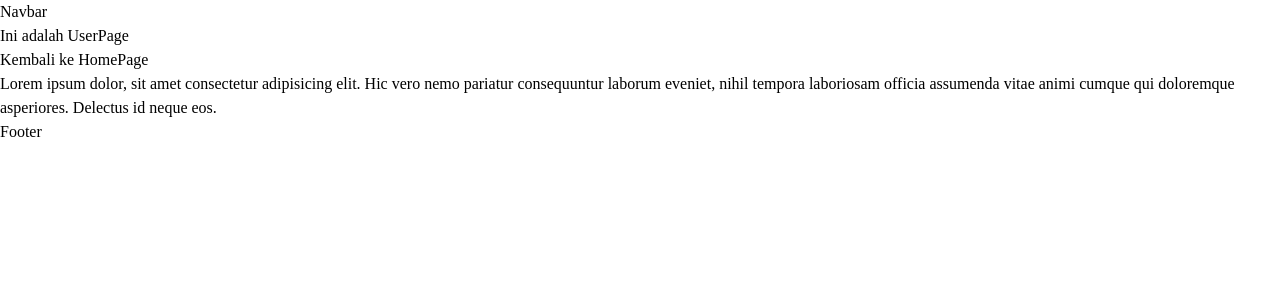
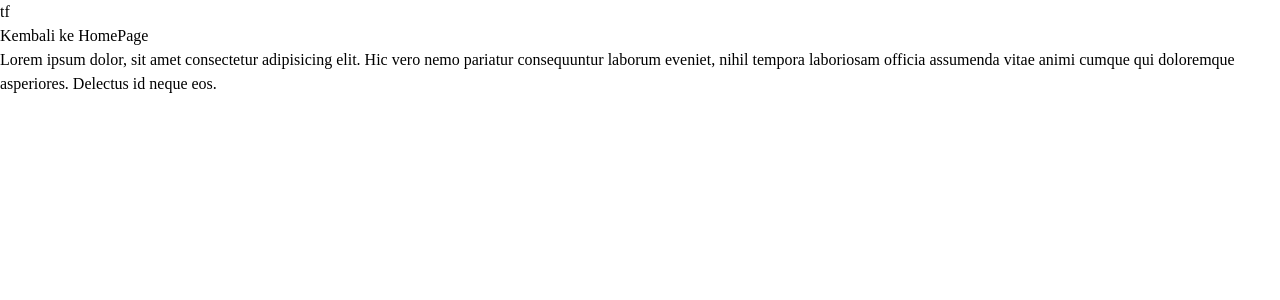
Before and after one commit to project-hexa/pasjajan, a Next.js app in the folder apps/web/: page /dashboard in a window 1280 px wide. Shown: the top 300 px of the page. Built offline with nearby package versions, Linux system fonts and the light colour scheme.

Commit message:
refactor(web): change layout and folder structure

```diff
--- a/apps/web/app/(admin)/dashboard/page.tsx
+++ b/apps/web/app/(admin)/dashboard/page.tsx
@@ -1,12 +1,12 @@
-import { Button } from "@workspace/ui/components/button";
-import Link from "next/link";
+import { Button } from '@workspace/ui/components/button'
+import Link from 'next/link'
 
 export default function DashboardPage() {
   return (
-    <div className="border">
-      <h1>Ini adalah UserPage</h1>
+    <div className="border w-full">
+      <h1>tf</h1>
       <Link href="/">
-        <Button variant={"outline"}>Kembali ke HomePage</Button>
+        <Button variant={'outline'}>Kembali ke HomePage</Button>
       </Link>
       <p>
         Lorem ipsum dolor, sit amet consectetur adipisicing elit. Hic vero nemo
@@ -15,5 +15,5 @@ export default function DashboardPage() {
         neque eos.
       </p>
     </div>
-  );
+  )
 }
--- /dev/null
+++ b/apps/web/app/(admin)/layout.tsx
@@ -0,0 +1,5 @@
+import { ReactElement } from 'react'
+
+export default function AdminLayout({ children }: { children: ReactElement }) {
+  return <main>{children}</main>
+}
--- a/apps/web/app/layout.tsx
+++ b/apps/web/app/layout.tsx
@@ -1,34 +1,26 @@
-import { Footer } from "@/components/footer";
-import { Navbar } from "@/components/navigation-bar";
-import { ThemeProviders } from "@/components/theme-providers";
-import "@workspace/ui/globals.css";
-import { Poppins } from "next/font/google";
+import { ThemeProviders } from '@/components/theme-providers'
+import '@workspace/ui/globals.css'
+import { Poppins } from 'next/font/google'
 
 const fontSans = Poppins({
-  weight: ["300"],
-  variable: "--font-sans",
-  subsets: ["latin"],
-  display: "swap",
-});
+  weight: ['300'],
+  variable: '--font-sans',
+  subsets: ['latin'],
+  display: 'swap',
+})
 
 export default function RootLayout({
   children,
 }: Readonly<{
-  children: React.ReactNode;
+  children: React.ReactNode
 }>) {
   return (
     <html lang="en" suppressHydrationWarning>
       <body
-        className={`font-sans ${fontSans.variable} antialiased h-screen w-screen container mx-auto overflow-y-auto`}
+        className={`font-sans ${fontSans.variable} antialiased h-screen w-screen  overflow-y-auto`}
       >
-        <ThemeProviders>
-          <Navbar />
-          <main>
-            {children}
-            <Footer />
-          </main>
-        </ThemeProviders>
+        <ThemeProviders>{children}</ThemeProviders>
       </body>
     </html>
-  );
+  )
 }
```
Also changed, not shown: apps/web/app/(main)/layout.tsx (added, +19 -0 lines), apps/web/app/(main)/employee/[[...employee]]/page.tsx (renamed from apps/web/app/employee/[[...employee]]/page.tsx), apps/web/app/(main)/page.tsx (renamed from apps/web/app/page.tsx), apps/web/app/(main)/user/[slug]/page.tsx (renamed from apps/web/app/user/[slug]/page.tsx), apps/web/app/(main)/user/page.tsx (renamed from apps/web/app/user/page.tsx).
